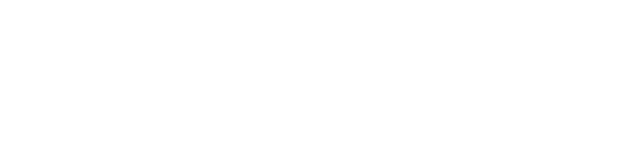
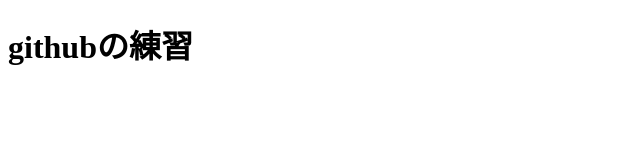
Before and after one commit to ShpTomoya/git-test2, a plain HTML site: page index.html in a window 1280 px wide. Shown: the whole page, without its empty margins (0-640 px from the left). Drawn offline with Linux system fonts and the light colour scheme.

Commit message:
見出しの追加

```diff
--- a/index.html
+++ b/index.html
@@ -5,6 +5,6 @@
     <title>test</title>
   </head>
   <body>
-
+    <h1>githubの練習</h1>
   </body>
 </html>
```
